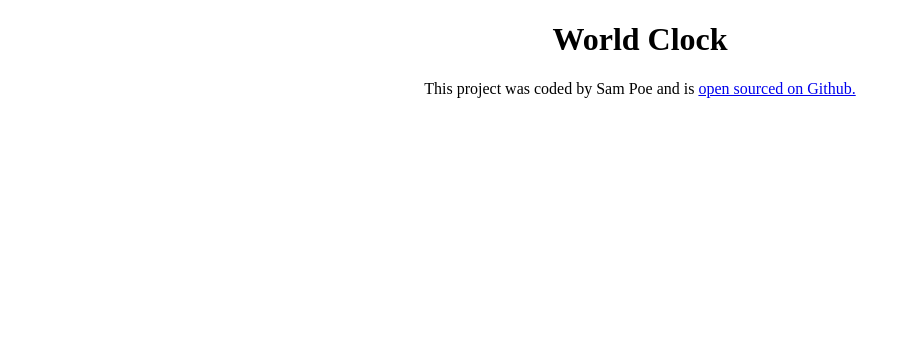
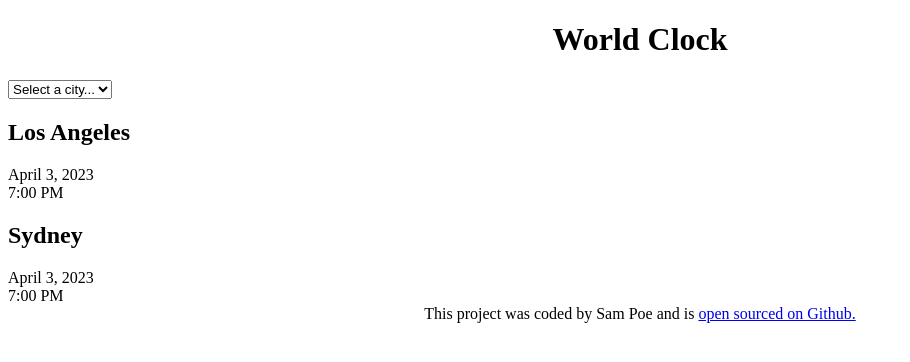
Before and after one commit to spoe-code/world-clock, a plain HTML site: page index.html in a window 1280 px wide. Shown: the whole page, without its empty margins (0-910 px from the left). Drawn offline with Linux system fonts and the light colour scheme.

Commit message:
Added the basic HTML

```diff
--- a/index.html
+++ b/index.html
@@ -8,7 +8,25 @@
     <title>World Clock - S. Poe</title>
   </head>
   <body>
-    <h1>World Clock</h1>
+    <div class="contianer">
+      <h1>World Clock</h1>
+      <select>
+        <option value="">Select a city...</option>
+        <option value="">London</option>
+        <option value="">New York</option>
+        <option value="">Auckland</option>
+      </select>
+      <div class="city">
+        <h2>Los Angeles</h2>
+        <div class="date">April 3, 2023</div>
+        <div class="time">7:00 PM</div>
+      </div>
+      <div class="city">
+        <h2>Sydney</h2>
+        <div class="date">April 3, 2023</div>
+        <div class="time">7:00 PM</div>
+      </div>
+    </div>
     <footer>
       This project was coded by Sam Poe and is
       <a href="https://github.com/spoe-code/world-clock" target="_blank"
```
